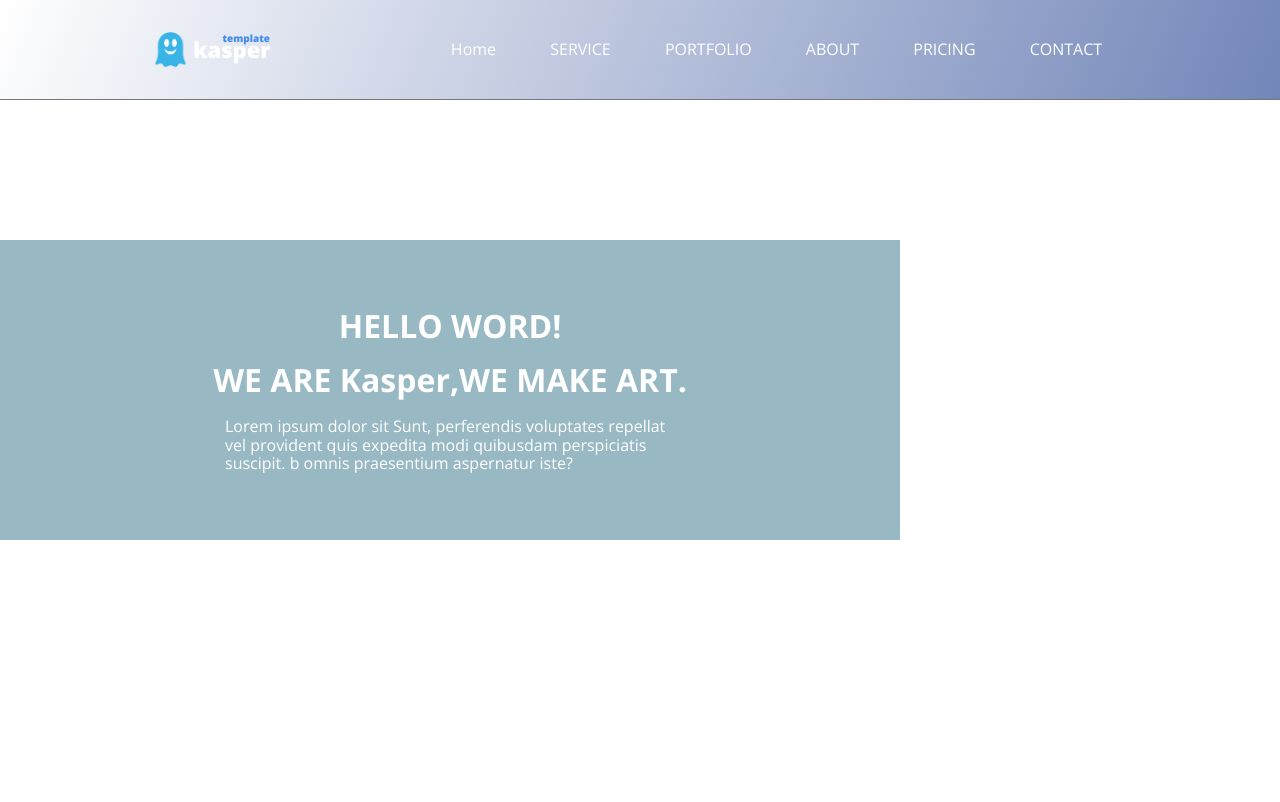
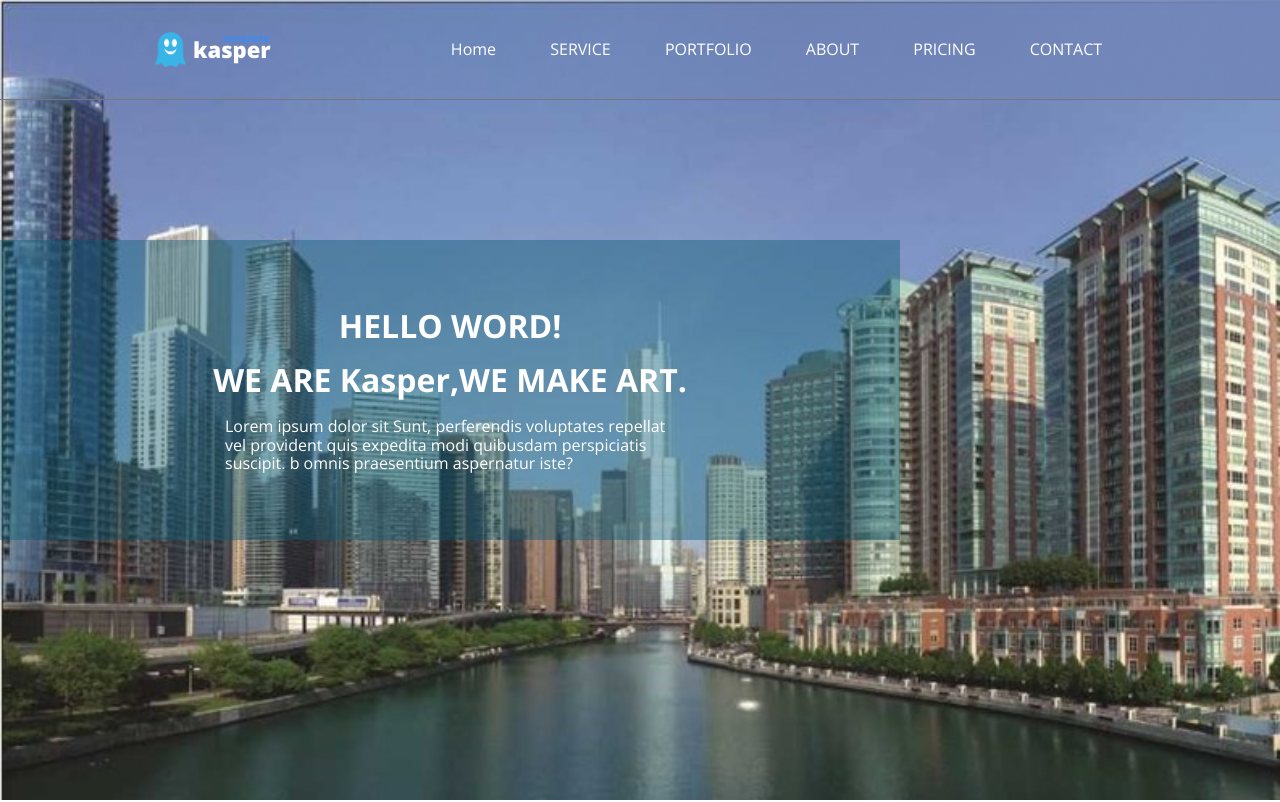
Before and after one commit to homamtikno/HTML-AND-CSS-Templat2, a plain HTML site: page index.html in a window 1280 px wide. Shown: the top 802 px of the page. Drawn offline with nearby package versions, Linux system fonts and the light colour scheme; a web font is replaced by a local one.

Commit message:
Update kasper.css

```diff
--- a/css/kasper.css
+++ b/css/kasper.css
@@ -208,7 +208,7 @@ header .contenar nav .but:hover .ul-manu{
 
 /* ////////////////end nav/////////////// */
 header{
-    background-image: url(img/background-2.jpg);
+    background-image: url(../img/background-2.jpg);
     background-size: cover;
     height: 100vh;
     position: relative;
```
